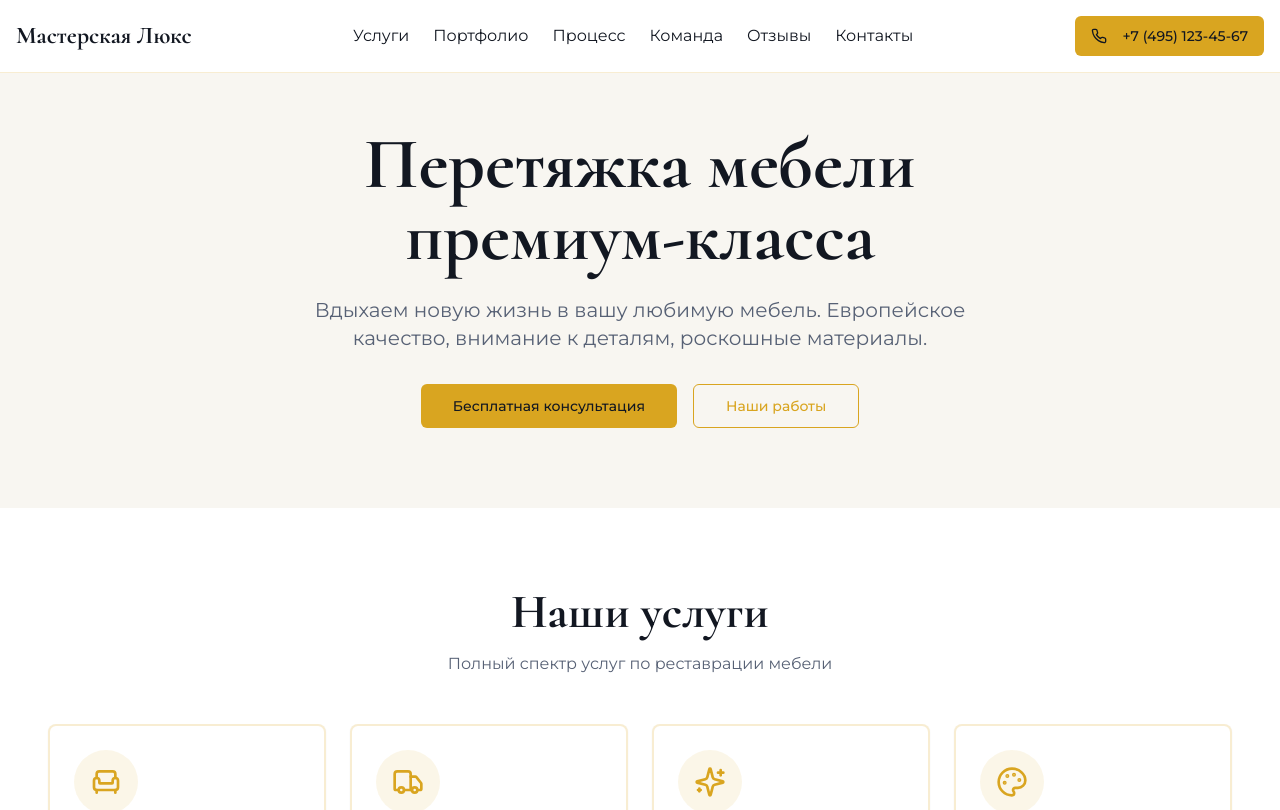
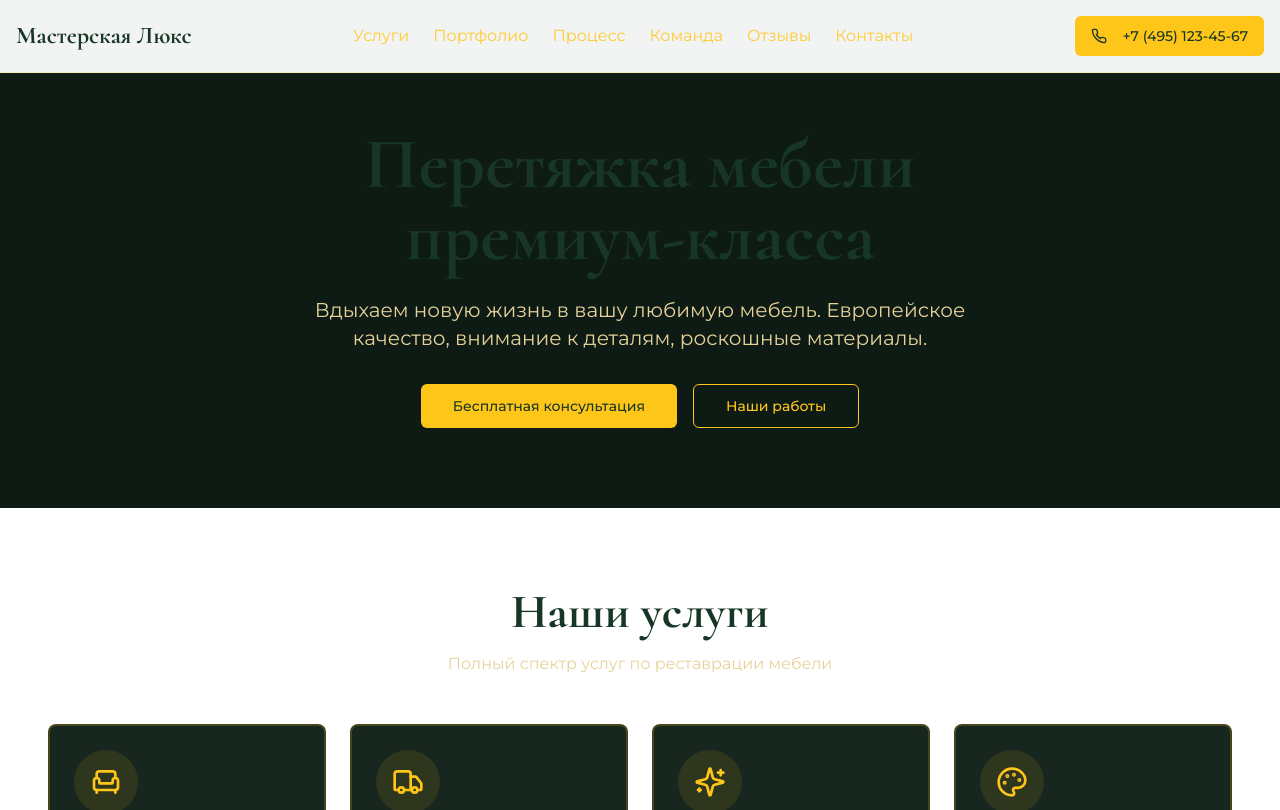
Before and after one commit to pr-poehali-dev/soft-furniture-upholstery, a React (Vite) app: page / in a window 1280 px wide. Shown: the top 810 px of the page. Built offline with nearby package versions, Linux system fonts and the light colour scheme.

Commit message:
Темный зеленый с золотом

```diff
--- a/src/index.css
+++ b/src/index.css
@@ -6,33 +6,33 @@
 
 @layer base {
   :root {
-    --background: 40 35% 96%;
-    --foreground: 220 30% 10%;
+    --background: 150 30% 8%;
+    --foreground: 45 100% 60%;
 
-    --card: 0 0% 100%;
-    --card-foreground: 220 30% 10%;
+    --card: 150 25% 12%;
+    --card-foreground: 45 100% 60%;
 
-    --popover: 0 0% 100%;
-    --popover-foreground: 220 30% 10%;
+    --popover: 150 25% 12%;
+    --popover-foreground: 45 100% 60%;
 
-    --primary: 220 30% 10%;
-    --primary-foreground: 40 35% 96%;
+    --primary: 150 40% 15%;
+    --primary-foreground: 45 100% 60%;
 
-    --secondary: 40 35% 96%;
-    --secondary-foreground: 220 30% 10%;
+    --secondary: 150 20% 20%;
+    --secondary-foreground: 45 95% 65%;
 
-    --muted: 40 20% 92%;
-    --muted-foreground: 220 15% 40%;
+    --muted: 150 15% 25%;
+    --muted-foreground: 45 60% 75%;
 
-    --accent: 43 74% 49%;
-    --accent-foreground: 220 30% 10%;
+    --accent: 45 100% 55%;
+    --accent-foreground: 150 40% 10%;
 
     --destructive: 0 84.2% 60.2%;
-    --destructive-foreground: 40 35% 96%;
+    --destructive-foreground: 45 100% 60%;
 
-    --border: 40 20% 85%;
-    --input: 40 20% 85%;
-    --ring: 43 74% 49%;
+    --border: 150 20% 25%;
+    --input: 150 20% 20%;
+    --ring: 45 100% 55%;
 
     --radius: 0.5rem;
 
```
Also changed, not shown: 1 other file (tests, documents, lock files or other folders).
